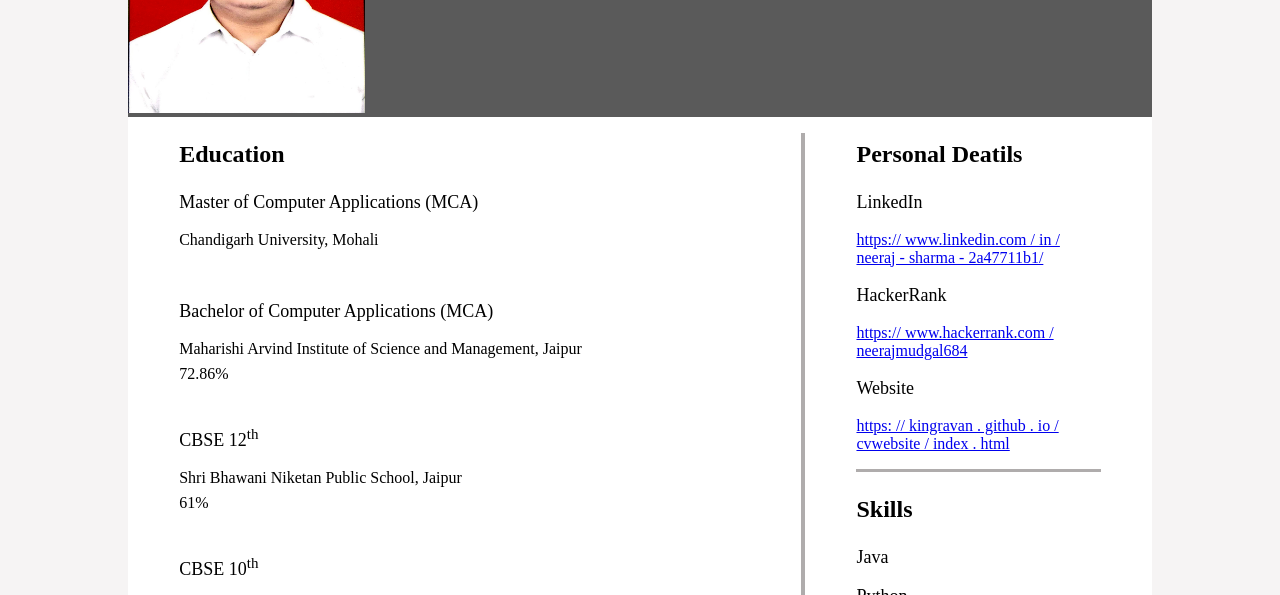
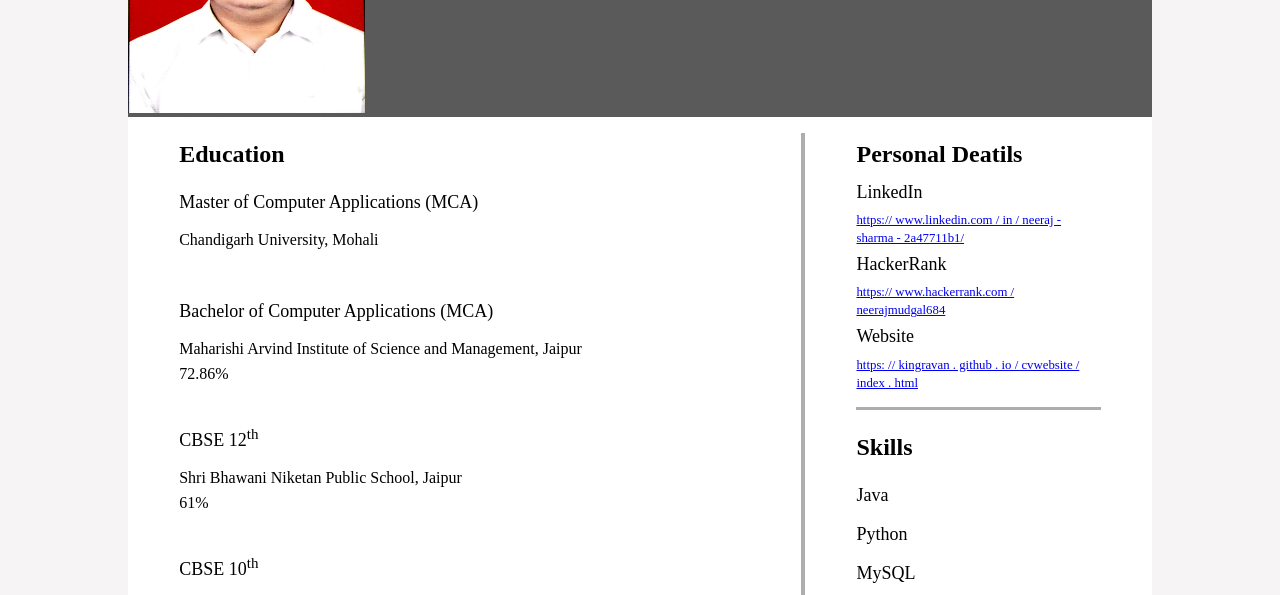
Before and after one commit to neerajsharma684/cvwebsite, a plain HTML site: page index.html in a window 1280 px wide. Shown: the part 199-794 px from the top of the page. Drawn offline with Linux system fonts and the light colour scheme.

Commit message:
Update style.css

```diff
--- a/css/style.css
+++ b/css/style.css
@@ -22,7 +22,7 @@ body{
 }
 .head:hover{
     font-size: x-large;
-    color: blue;
+    color: rgb(39, 39, 238);
 }
 .Content{
     display: flex;
@@ -97,6 +97,13 @@ body{
     font-size: large;
     font-weight: 548;
 }
+#siteLink{
+    font-size: 80%;
+    line-height: 2%;
+}
+#site{
+    line-height: 2%;
+}
 #Perc{
     line-height: 2%;
 }
```
